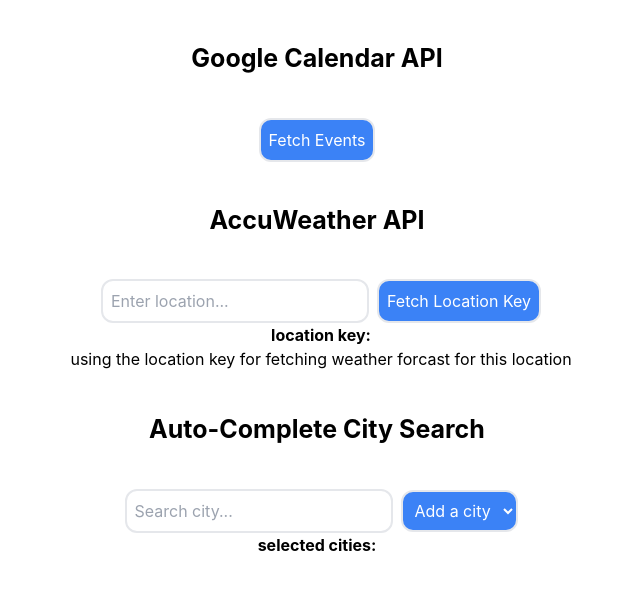
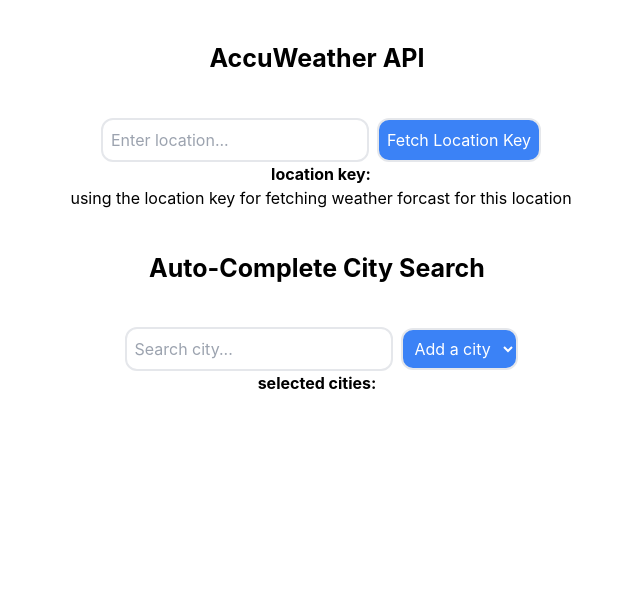
Before and after one commit to neriagini/accuweather-client, a React (Create React App) app: page / in a window 1280 px wide. Shown: the top 590 px of the page, without its empty margins (323-963 px from the left). Built offline with nearby package versions, Linux system fonts and the light colour scheme.

Commit message:
updated...

```diff
--- a/package.json
+++ b/package.json
@@ -9,6 +9,7 @@
     "axios": "^0.27.2",
     "date-fns": "^2.29.1",
     "date-fns-tz": "^1.3.6",
+    "jwt-decode": "^3.1.2",
     "react": "^18.2.0",
     "react-dom": "^18.2.0",
     "react-scripts": "5.0.1",
--- a/public/index.html
+++ b/public/index.html
@@ -25,6 +25,7 @@
       Learn how to configure a non-root public URL by running `npm run build`.
     -->
     <title>React App</title>
+    <script src="https://accounts.google.com/gsi/client" async defer> </script>
   </head>
   <body>
     <noscript>You need to enable JavaScript to run this app.</noscript>
--- a/src/App.js
+++ b/src/App.js
@@ -3,11 +3,11 @@
 import axios from 'axios';
 import Clock from './components/Clock';
 
+// AccuWeather Key
 const KEY = 'b9qlnPQZvXqa7GdY9JTN9aqQoISsyeHi'
 
 function App() {
 
-  const [events, setEvents] = useState([]);
   const [time, setTime] = useState(new Date());
 
   // text field
@@ -15,13 +15,11 @@
   // city object with with timezone prop
   const [city, setCity] = useState(null)
 
-
   // array of cities - without timezone prop
   // for each city - fetch the full object using name and getLocationKey
   const [cities, setCities] = useState([]);
   // array of selected cities
   const [selectedCities, setSelectedCities] = useState([]);
-
 
   useEffect(
     () => {
@@ -51,11 +49,8 @@
     }
   }
 
-  const getEvents = async () => {
-      await axios.get('http://localhost:8080/list-events').then(response => {
-        console.log(response)
-      })
-  }
+
+
 
   const getLocationKey = async () => {
     await axios.get(`http://dataservice.accuweather.com/locations/v1/cities/search?apikey=${KEY}&q=${location}`)
@@ -87,12 +82,9 @@
     setSelectedCities(prev => [...prev, city ])
   }
 
+
   return (
     <div className="App">
-        <div>
-          <p className='text-[25px] font-bold m-10'> Google Calendar API </p>
-          <button className='text-white border-2 p-2 rounded-xl bg-blue-500' onClick={getEvents}> Fetch Events </button>
-        </div>
         <div className='space-x-2'>
           <p className='text-[25px] font-bold m-10'> AccuWeather API </p>
           <input type='text' placeholder='Enter location...'  onChange={onLocationChange} className='border-2 p-2 rounded-xl'/>
--- a/src/components/Clock.js
+++ b/src/components/Clock.js
@@ -1,13 +1,11 @@
-import { useState, useEffect } from "react";
 import { format } from 'date-fns'
-const { zonedTimeToUtc, utcToZonedTime } = require('date-fns-tz');
+const { utcToZonedTime } = require('date-fns-tz');
 
 export default function Clock({time, city ,tz}) {
 
 
     const timeZone = tz
     const zonedDate = utcToZonedTime(time, timeZone)
-
 
     return(
         <div className="m-5 bg-blue-500 rounded-xl p-5">
```
Also changed, not shown: src/components/Agenda.js (deleted, +0 -7 lines), src/components/Event.js (deleted, +0 -7 lines), src/components/SearchCity.js (deleted, +0 -9 lines), 1 other file (tests, documents, lock files or other folders).
